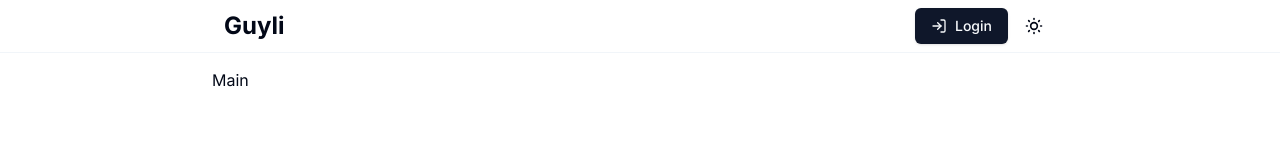
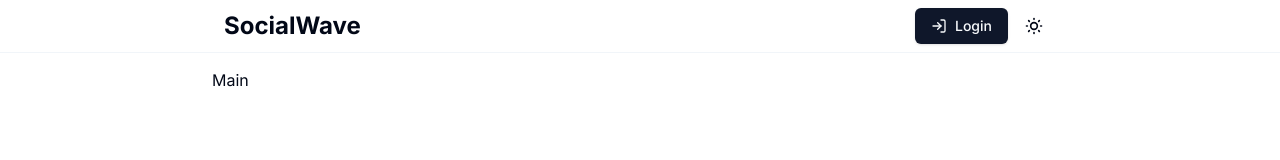
Before and after one commit to miga95/guyli, a Next.js app: page / in a window 1280 px wide. Shown: the top 160 px of the page. Built offline with nearby package versions, Linux system fonts and the light colour scheme; no server answers.

Commit message:
changement de nom

```diff
--- a/package.json
+++ b/package.json
@@ -1,5 +1,5 @@
 {
-  "name": "guylii",
+  "name": "socialwave",
   "version": "0.1.0",
   "private": true,
   "scripts": {
--- a/src/app/components/Header.tsx
+++ b/src/app/components/Header.tsx
@@ -4,6 +4,7 @@ import LoginButton from './LoginButton'
 import { useSession } from 'next-auth/react'
 import { getAuthSession } from '@/lib/auth'
 import { UserProfile } from './UserProfile'
+import Link from 'next/link'
 
 export const Header = async () => {
   const session = await getAuthSession()
@@ -11,7 +12,7 @@ export const Header = async () => {
   return (
     <header className='border-b border-b-accent fixed top-0 z-40 bg-background w-full'>
       <div className='container flex items-center py-2 max-w-4xl m-auto gap-1'>
-        <h2 className='text-2xl font-bold mr-auto'>Guyli</h2>
+        <Link href='/' className='text-2xl font-bold mr-auto'>SocialWave</Link>
 
         {session?.user ? <UserProfile />: <LoginButton /> }
         <Themetoggle />
--- a/src/app/layout.tsx
+++ b/src/app/layout.tsx
@@ -10,8 +10,8 @@ import { Footer } from './components/Footer'
 
 
 export const metadata: Metadata = {
-  title: 'Guylii',
-  description: 'Guylii app ',
+  title: 'Socialwave',
+  description: 'Social platform',
 }
 
 const inter : NextFont = Inter({subsets: ['latin']})
```
Also changed, not shown: 1 other file (tests, documents, lock files or other folders).
